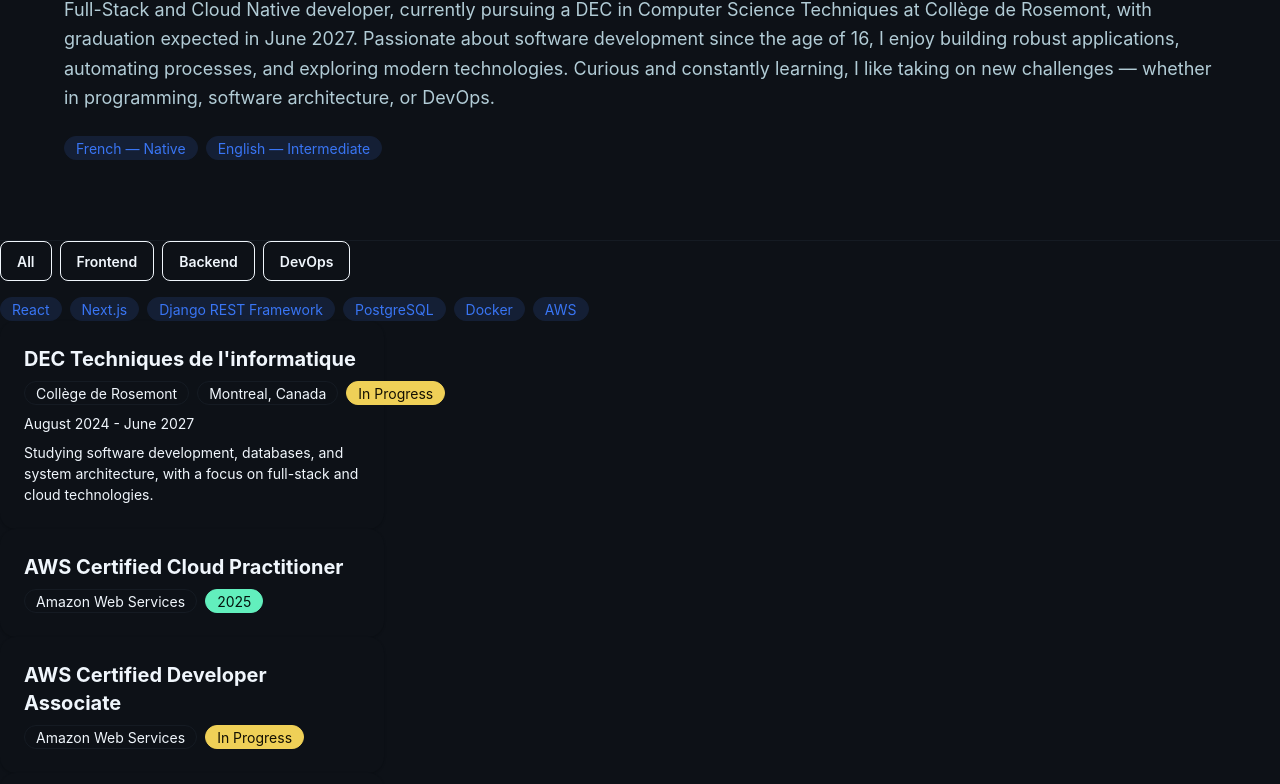
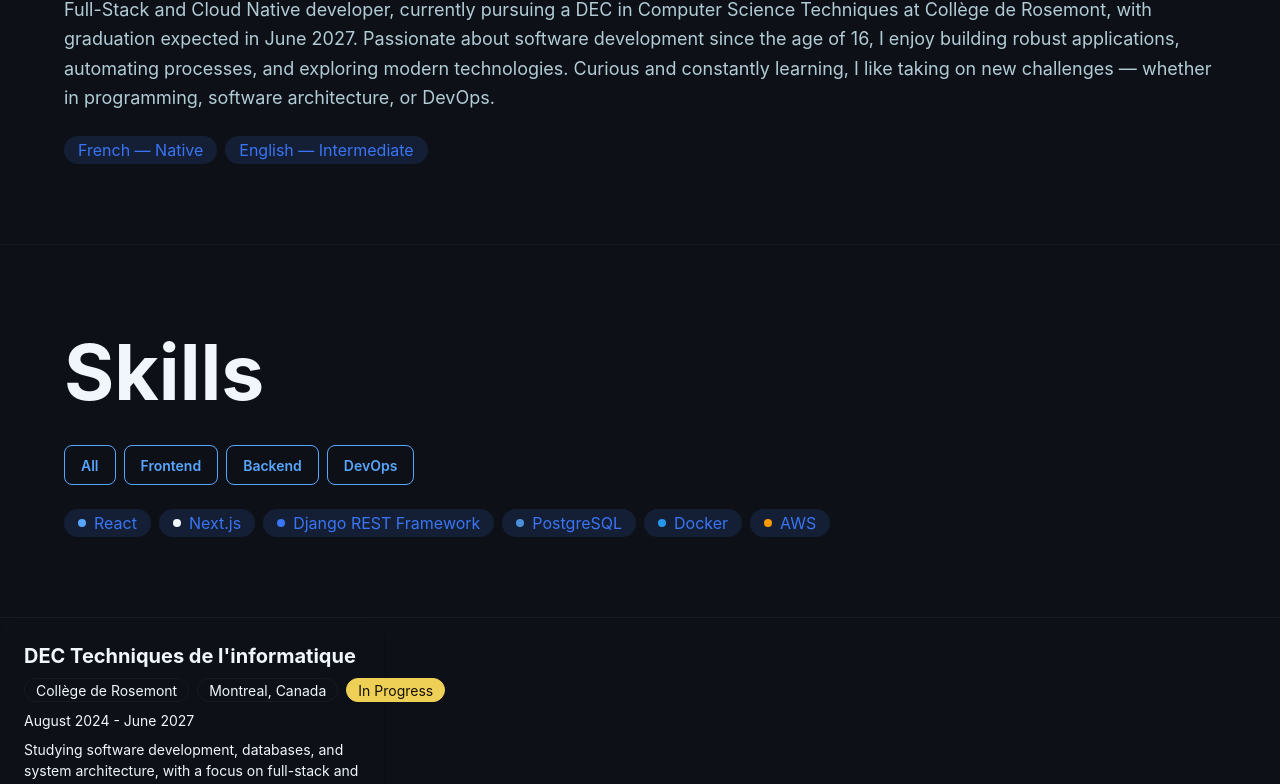
Before and after one commit to rdplus2015/r-portfolio, a React (Vite) app in the folder ui-app/: page / in a window 1280 px wide. Shown: the part 1156-1940 px from the top of the page. Built offline with nearby package versions, Linux system fonts and the light colour scheme.

Commit message:
fix(Skills.tsx) Skills design updated

```diff
--- a/ui-app/src/components/Skills.tsx
+++ b/ui-app/src/components/Skills.tsx
@@ -1,31 +1,39 @@
 import { Tag } from "./Tag.tsx"
 
 const CATEGORIES = ["All", "Frontend", "Backend", "DevOps"]
-
+const title = "Skills"
 const SKILLS = [
-  { name: "React", category: "Frontend" },
-  { name: "Next.js", category: "Frontend" },
-  { name: "Django REST Framework", category: "Backend" },
-  { name: "PostgreSQL", category: "Backend" },
-  { name: "Docker", category: "DevOps" },
-  { name: "AWS", category: "DevOps" },
+  { name: "React", category: "Frontend", color: "#58A6FF" },
+  { name: "Next.js", category: "Frontend", color: "#f0f6fc" },
+  { name: "Django REST Framework", category: "Backend", color: "#3975F4" },
+  { name: "PostgreSQL", category: "Backend", color: "#4A90D9" },
+  { name: "Docker", category: "DevOps", color: "#2496ED" },
+  { name: "AWS", category: "DevOps", color: "#FF9900" },
 ]
 
 export function Skills() {
   return (
-    <div  id={"skills"}>
-      <div className="flex gap-2">
+    <div id={"skills"} className="py-20 px-4 sm:px-6 bg-base-100 border-b border-base-200">
+      <div className="max-w-6xl mx-auto flex flex-col gap-6">
+
+        <h2 className="text-[clamp(2.25rem,6vw,5.5rem)] font-bold leading-tight">
+          {title}
+        </h2>
+
+        <div className="flex gap-2 flex-wrap">
           {CATEGORIES.map((category) => (
-          <button key={category} className="btn btn-outline">
+            <button key={category} className="btn btn-outline btn-primary">
               {category}
             </button>
           ))}
         </div>
 
-      <div className="flex flex-wrap gap-2 mt-4">
+        <div className="flex flex-wrap gap-2">
           {SKILLS.map((skill) => (
-          <Tag key={skill.name} label={skill.name} />
+            <Tag key={skill.name} label={skill.name} color={skill.color} />
           ))}
+        </div>
+
       </div>
     </div>
   )
--- a/ui-app/src/components/Tag.tsx
+++ b/ui-app/src/components/Tag.tsx
@@ -1,5 +1,6 @@
 interface TagProps {
   label: string
+  color?: string
 }
 
 // Normal version (without destructuring):
@@ -8,6 +9,21 @@ interface TagProps {
 // }
 
 // Destructured version (the one I'm keeping):
-export function Tag({ label }: TagProps) {
-  return <div className="badge badge-sm lg:badge-md badge-secondary">{label}</div>
+export function Tag({ label, color }: TagProps) {
+  return (
+    <div
+      className="badge badge-sm lg:badge-lg badge-secondary gap-2 border border-transparent transition-colors duration-300"
+      style={{ borderColor: "transparent" }}
+      onMouseEnter={(e) => color && (e.currentTarget.style.borderColor = color)}
+      onMouseLeave={(e) => (e.currentTarget.style.borderColor = "transparent")}
+    >
+      {color && (
+        <span
+          className="w-2 h-2 rounded-full shrink-0"
+          style={{ backgroundColor: color }}
+        />
+      )}
+      {label}
+    </div>
+  )
 }
```
Lines whose indentation alone changed are shown as unchanged.
